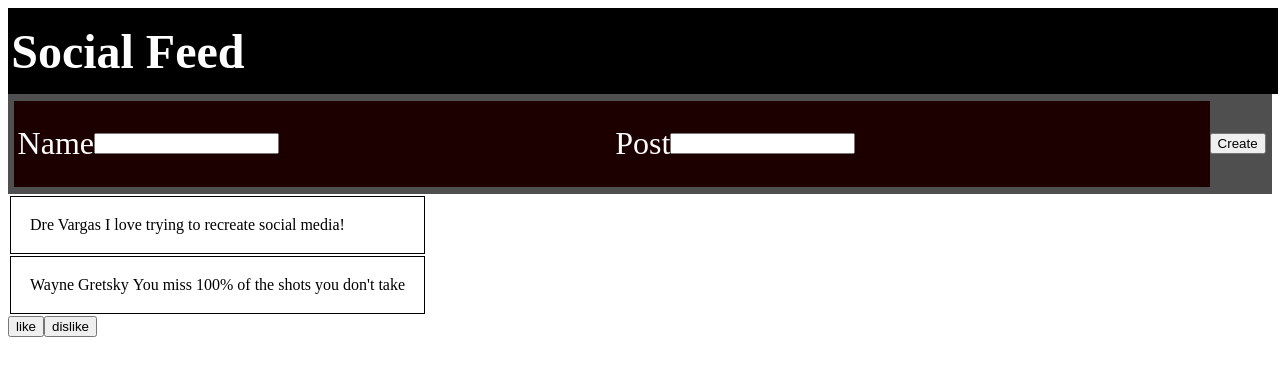
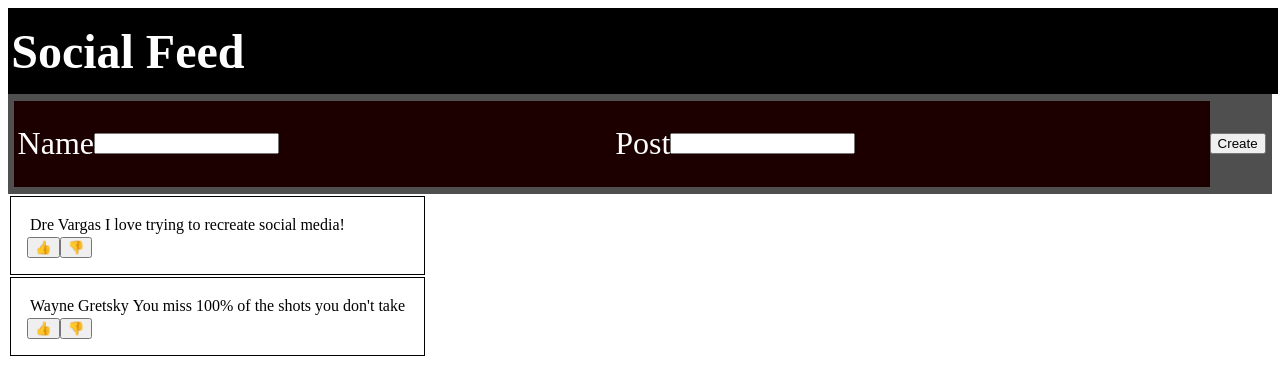
Before and after one commit to achilleswargod/Social_Feed, a React (Create React App) app: page / in a window 1280 px wide. Shown: the top 378 px of the page. Built offline with nearby package versions, Linux system fonts and the light colour scheme.

Commit message:
Removed Post from App.jsx + Imported Post into DisplayPosts + Created A css File for Post

```diff
--- a/src/App.jsx
+++ b/src/App.jsx
@@ -2,7 +2,6 @@ import React, { useEffect, useState } from "react";
 import DisplayPosts from "./components/Display/DispayPosts";
 import CreatePost from "./components/Create/CreatePost";
 import NavBar from "./components/Display/NavBar.jsx";
-import Post from "./components/Post";
 import "./components/Display/NavBar.css";
 import "./components/Create/CreatePost.css";
 
@@ -32,7 +31,6 @@ function App() {
       <NavBar NavBar={NavBar} />
       <CreatePost addNewPost={addNewPost} />
       <DisplayPosts parentPosts={post} />
-      <Post />
     </div>
   );
 }
--- a/src/components/Display/DispayPosts.jsx
+++ b/src/components/Display/DispayPosts.jsx
@@ -1,5 +1,7 @@
 import React from "react";
 import "./DisplayPost.css";
+import TheButton from "./Post.jsx";
+import theButton from "./Post.jsx";
 
 const DisplayPosts = (props) => {
   return (
@@ -11,6 +13,7 @@ const DisplayPosts = (props) => {
               <div className="border-box">
                 <td>{post.name}</td>
                 <td>{post.post}</td>
+                <TheButton buttons={theButton} />
               </div>
             </tr>
           );
--- a/src/components/Post.jsx
+++ b/src/components/Display/Post.jsx
@@ -1,6 +1,7 @@
 import React, { useState } from "react";
+import "./Post.css";
 
-const Post = (props) => {
+const TheButton = (props) => {
   const [likeActive, setLikeActive] = useState(false);
   const [dislikeActive, setDisLikeActive] = useState(true);
 
@@ -19,12 +20,12 @@ const Post = (props) => {
   }
 
   return (
-    <div className="App">
+    <div className="buttons">
       <div></div>
-      <button onClick={likeComment}>like {likeActive}</button>
-      <button onClick={dislikeComment}>dislike {dislikeActive}</button>
+      <button onClick={likeComment}>👍 {likeActive}</button>
+      <button onClick={dislikeComment}>👎 {dislikeActive}</button>
     </div>
   );
 };
 
-export default Post;
+export default TheButton;
```
Also changed, not shown: src/components/Display/Post.css (added).
